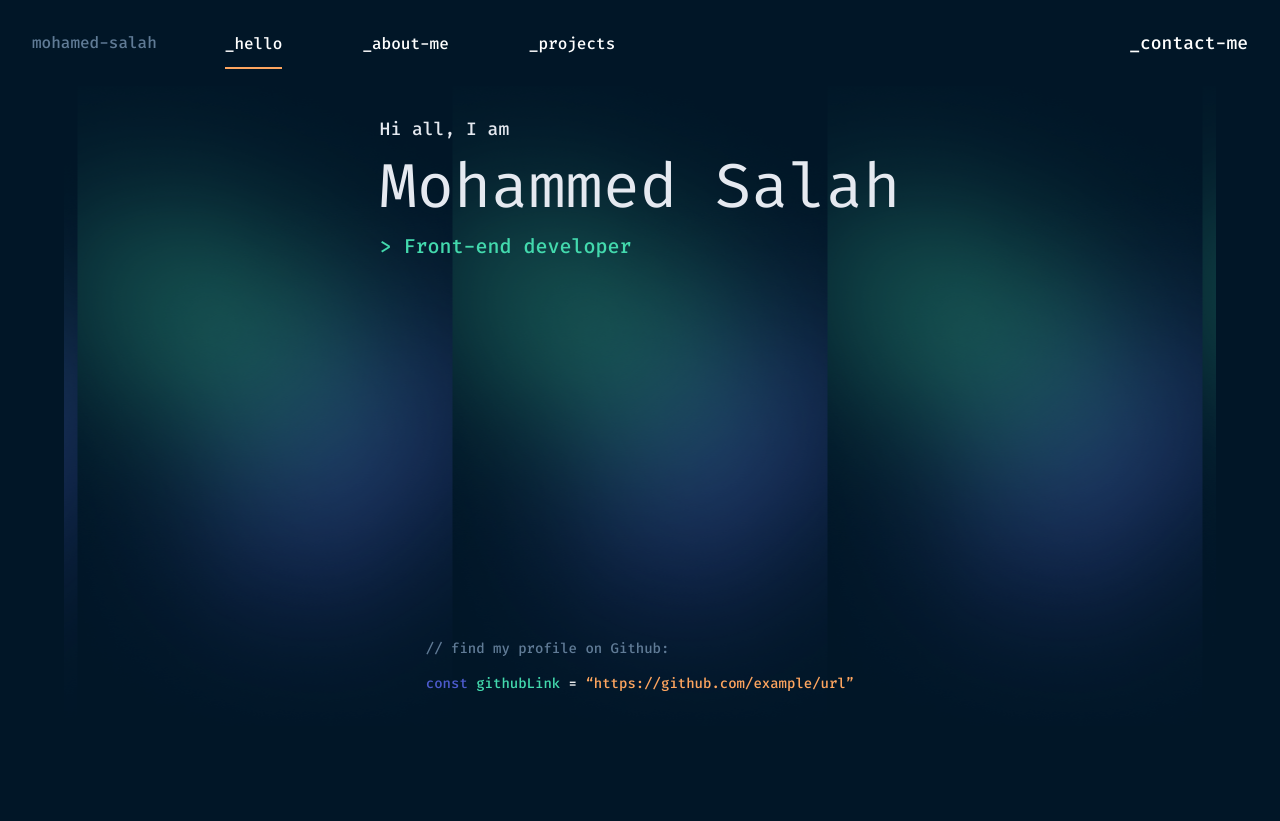
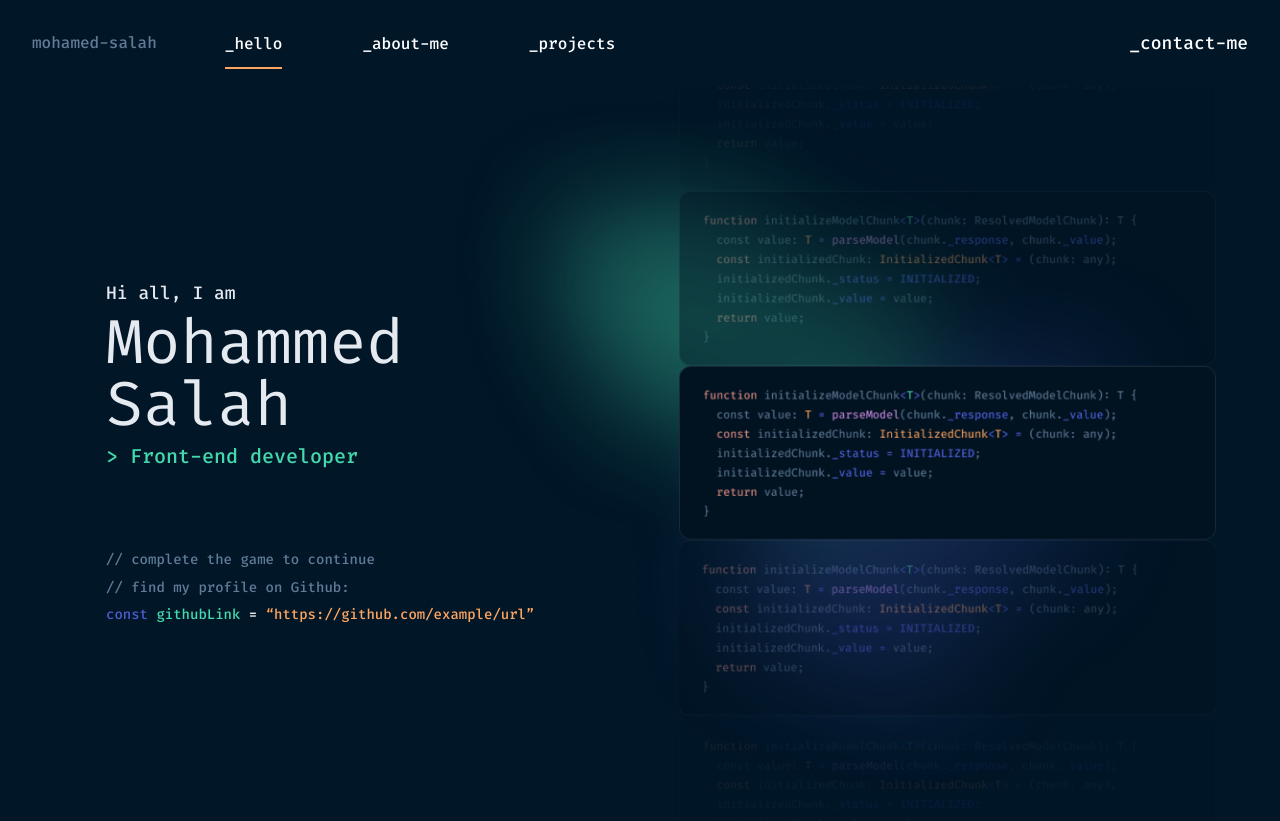
Before and after one commit to Mo7amedSMahdi/developer-portfolio, a React (Create React App) app: page / in a window 1280 px wide. Before the commit the page ends 800 px from the top, so only its background shows below. Built offline with nearby package versions, Linux system fonts and the light colour scheme.

Commit message:
finihs home

```diff
--- a/src/components/home/Home.jsx
+++ b/src/components/home/Home.jsx
@@ -9,7 +9,7 @@ import code5 from '../../assets/images/code-snippet-5.png';
 
 const Home = () => (
   <section className="home">
-    <Container>
+    <Container className="container flex flex--column">
       <div className="home-about flex flex--column">
         <div className="about-title flex flex--column">
           <p>Hi all, I am</p>
--- a/src/components/home/home.css
+++ b/src/components/home/home.css
@@ -1,10 +1,24 @@
+.home {
+  display: flex;
+  flex-direction: column;
+  justify-content: center;
+  align-items: center;
+}
+
+.container {
+  --gap: 2rem;
+
+  background-position: center;
+  background-image: url(../../assets/images/bg-blurs-mobile.png);
+  background-repeat: no-repeat;
+  background-size: contain;
+}
+
 .home-about {
   justify-content: space-between;
   align-items: center;
   padding: 2rem 2.625rem;
   height: 80vh;
-  background-position: center;
-  background-image: url(../../assets/images/bg-blurs-mobile.png);
 }
 
 .about-title p:first-child {
@@ -66,3 +80,42 @@ p:nth-child(2) {
 .home-code {
   display: none;
 }
+
+@media screen and (min-width: 840px) {
+  .container {
+    display: flex !important;
+    flex-direction: row;
+    justify-content: space-between;
+    align-items: center;
+    background-position: right;
+    background-image: url(../../assets/images/bg-blurs-main.png);
+    background-repeat: no-repeat;
+    background-size: contain;
+  }
+
+  .home-about {
+    height: fit-content;
+    align-items: flex-start;
+
+    --gap: 5.063rem;
+  }
+
+  .about-title {
+    --gap: 0.5rem;
+  }
+
+  .home-code {
+    display: flex;
+    flex-direction: column;
+    justify-content: flex-start;
+    align-items: center;
+  }
+
+  .about-content {
+    --gap: 0.5rem;
+  }
+
+  .about-content p:nth-child(1) {
+    display: inline-block;
+  }
+}
--- a/src/index.css
+++ b/src/index.css
@@ -72,6 +72,7 @@ body {
   line-height: 1.375rem;
   color: var(--clr-white);
   background: var(--clr-Maastricht);
+  min-height: 100vh;
   scroll-behavior: smooth;
 }
 
@@ -127,6 +128,14 @@ input[type='reset'] {
     transition-duration: 0.01ms !important;
     scroll-behavior: auto !important;
   }
+}
+
+#root {
+  min-height: 100vh;
+}
+
+section {
+  min-height: 90vh;
 }
 
 /* Utility classes */
```
Also changed, not shown: src/assets/images/bg-blurs-main.png (added).
